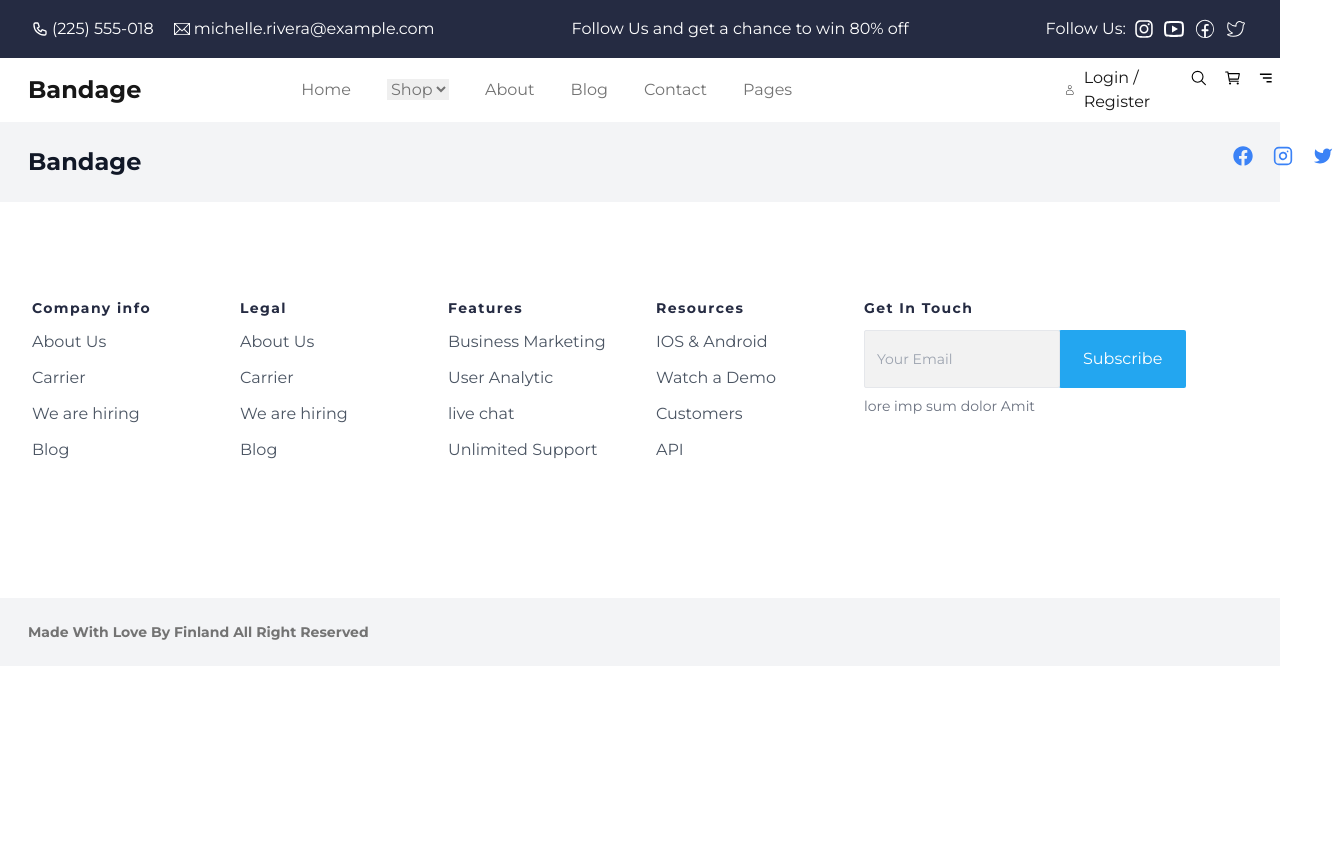
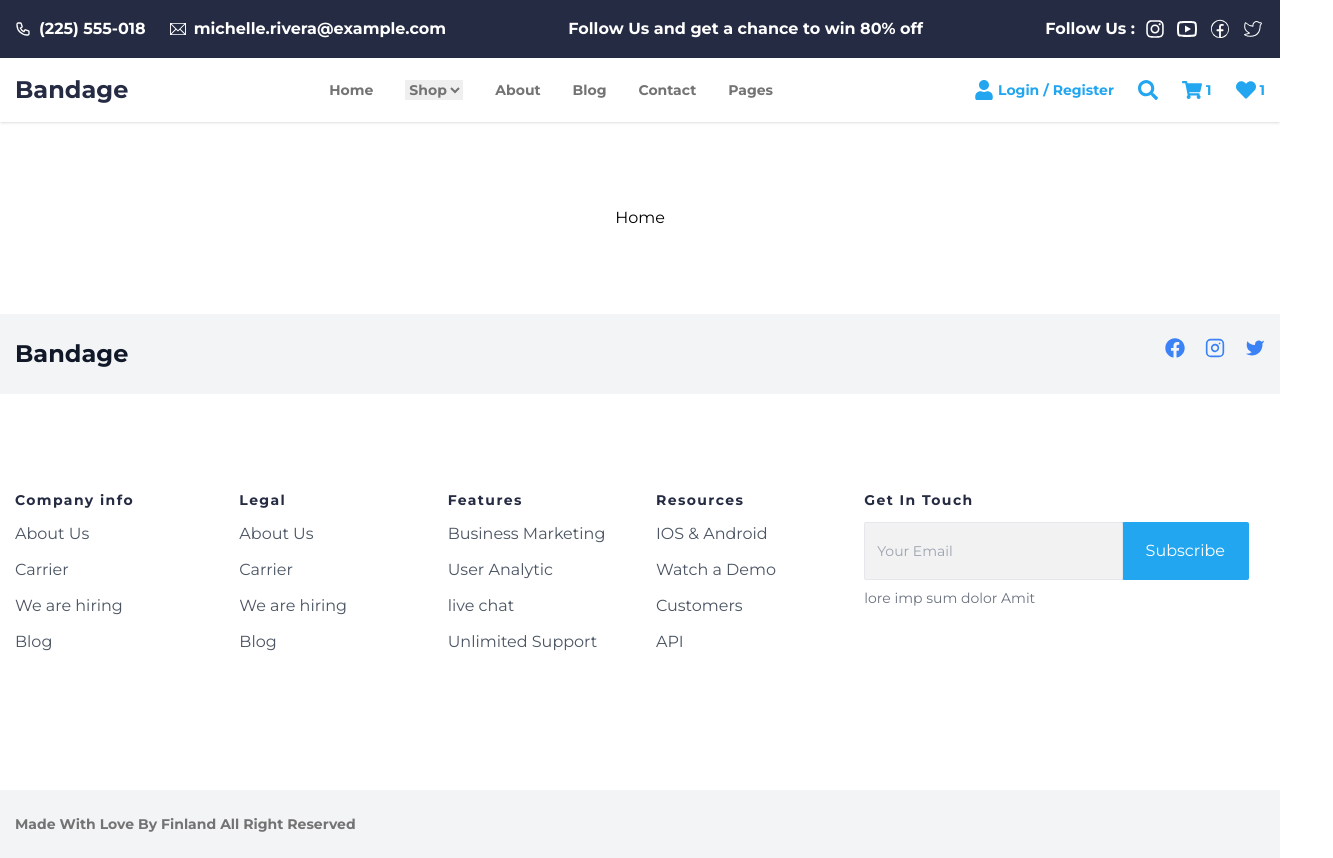
Before and after one commit to abdul-ahad-26/hackathon-2, a Next.js app: page / in a window 1280 px wide. Shown: the whole page, 1333 px wide, since content can reach past the window. Before the commit the page ends 800 px from the top, so only its background shows below. Built offline with nearby package versions, Linux system fonts and the light colour scheme.

Commit message:
fixed errors

```diff
--- a/src/app/components/Footer.tsx
+++ b/src/app/components/Footer.tsx
@@ -3,15 +3,15 @@ import { FaFacebook } from 'react-icons/fa'
 
 const Footer = () => {
     return (
-        <footer className="max-w-[1440px] text-gray-600 body-font mx-auto">
+        <footer className=" text-gray-600 body-font ">
             <div className="bg-gray-100">
-                <div className=" px-4 py-6 mx-auto flex sm:flex-row flex-col">
+                <div className=" container  py-6 justify-between flex sm:flex-row flex-col">
                     <a className="flex title-font font-medium items-center md:justify-start  text-gray-900">
 
-                        <span className="ml-3  font-bold text-2xl">Bandage</span>
+                        <span className="  font-bold text-2xl">Bandage</span>
                     </a>
 
-                    <span className="inline-flex ml-[1080px] sm:mt-0 mt-4  sm:justify-start  text-blue-500">
+                    <span className="inline-flex  sm:mt-0 mt-4  sm:justify-start  text-blue-500">
                         <a className="ml-3">
                             <FaFacebook className='size-5 ' />
                         </a>
@@ -46,9 +46,9 @@ const Footer = () => {
                     </span>
                 </div>
             </div>
-            <div className=" px-4 py-24 mx-auto">
+            <div className=" container py-24 ">
                 <div className="flex flex-wrap md:text-left  order-first">
-                    <div className="lg:w-1/6 md:w-1/2 w-full px-4">
+                    <div className="lg:w-1/6 md:w-1/2 w-full ">
                         <h2 className="title-font font-bold text-[#252B42] tracking-widest text-sm mb-3">
                             Company info
                         </h2>
@@ -128,8 +128,8 @@ const Footer = () => {
                         <h2 className="title-font font-bold text-[#252B42] tracking-widest text-sm mb-3">
                             Get In Touch
                         </h2>
-                        <div className="flex xl:flex-nowrap md:flex-nowrap lg:flex-wrap flex-wrap items-center md:justify-start">
-                            <div className="relative w-40 sm:w-auto xl:mr-0 lg:mr-0 sm:mr-0">
+                        <div className="flex xl:flex-nowrap md:flex-nowrap lg:flex-wrap flex-wrap items-center md:justify-start lg:max-xl:gap-2 gap-0">
+                            <div className="relative w-40 sm:w-auto xl:mr-0 lg:mr-0 lg:w-full sm:mr-0">
                                 <input
                                     type="text"
                                     id="footer-field"
@@ -150,9 +150,9 @@ const Footer = () => {
                 </div>
             </div>
             <div className="bg-gray-100">
-                <div className=" px-4 py-6 mx-auto flex items-center text-center sm:flex-row flex-col">
+                <div className="container  py-6  flex items-center text-center sm:flex-row flex-col">
 
-                    <p className="text-sm font-bold text-[#737373] ml-3 sm:mt-0 mt-4">
+                    <p className="text-sm font-bold text-[#737373]  sm:mt-0 mt-4">
                         Made With Love By
                         Finland All Right Reserved
                     </p>
--- a/src/app/components/Header.tsx
+++ b/src/app/components/Header.tsx
@@ -1,50 +1,47 @@
-import Link from 'next/link'
-import React from 'react'
-import { BiMenuAltRight } from 'react-icons/bi'
-import { CiUser } from 'react-icons/ci'
-import { IoCartOutline, IoSearchOutline } from 'react-icons/io5'
+import Link from "next/link";
+import { FaUser, FaSearch, FaShoppingCart, FaHeart } from "react-icons/fa";
 
-const Header = () => {
-   return (
-      <header className='max-w-[1440px] px-4 bg-[#FFFFFF] mx-auto  h-16 flex   items-center gap-4  py-6 '>
+export default function Header() {
+  return (
+    <header className="bg-white shadow">
+      <div className="container  ">
+        <div className="flex items-center justify-between h-16">
+          {/* Left Logo */}
+          <div className="flex-shrink-0">
+            <h1 className="text-2xl font-bold text-[#252B42]">Bandage</h1>
+          </div>
 
-         <Link href="/">
-            <div className='font-bold text-2xl ml-3'>Bandage
+          {/* Center Navigation */}
+          <nav className="hidden lg:flex space-x-8 text-[#737373] text-sm font-bold ">
+            <Link href="/" className="hover:text-gray-900">Home</Link>
+            <select name="shop" id="shop" className="cursor-pointer">
+              <option value="shop" >Shop</option>
+            </select>
+
+            <Link href="/" className="hover:text-gray-900">About</Link>
+            <Link href="/" className="hover:text-gray-900">Blog</Link>
+            <Link href="/" className="hover:text-gray-900">Contact</Link>
+            <Link href="/" className="hover:text-gray-900">Pages</Link>
+          </nav>
+
+          {/* Right Icons */}
+          <div className="flex items-center space-x-6 text-[#23A6F0] font-bold text-sm">
+            <Link href="/" className="flex items-center space-x-1">
+              <FaUser className="text-[20px]" />
+              <span className="hidden sm:inline">Login / Register</span>
+            </Link>
+            <FaSearch className="text-[20px]" />
+            <div className="flex gap-1">
+              <FaShoppingCart className="text-[20px]" />
+              <span >1</span>
             </div>
-         </Link>
-
-
-         <nav className='ml-36'>
-            <ul className='flex   gap-9 font-normal  text-[#737373] '>
-               <li><Link href='/'>Home</Link></li>
-               <li><select name="shop" id="shop">
-                  <option value="/">
-                     Shop
-                  </option>
-               </select>
-               </li>
-               <li><Link href='/'>About</Link></li>
-               <li><Link href='/'>Blog</Link></li>
-               <li><Link href='/'>Contact</Link></li>
-               <li><Link href='/'>Pages</Link></li>
-
-            </ul>
-         </nav>
-         <div className='flex ml-64 gap-4'>
-            <div className='flex gap-2 items-center '>
-               <CiUser />
-               <Link href="/">Login / Register</Link>
-
+            <div className="flex gap-1">
+              <FaHeart className="text-[20px]" />
+              <span >1</span>
             </div>
-
-
-            <IoSearchOutline className='size-6 text-black ' />
-            <IoCartOutline className='size-6 text-black ' />
-            <BiMenuAltRight className='size-6 text-black ' />
-         </div>
-
-      </header>
-   )
+          </div>
+        </div>
+      </div>
+    </header>
+  );
 }
-
-export default Header
--- a/src/app/components/HeaderTop.tsx
+++ b/src/app/components/HeaderTop.tsx
@@ -7,30 +7,32 @@ import { TfiEmail } from 'react-icons/tfi'
 
 const HeaderTop = () => {
   return (
-    <div className="h-[58px] max-w-[1440px] bg-[#252B42] text-white   items-center mx-auto justify-between px-4 hidden lg:flex">
-      <div className='px-4 flex gap-5  '>
-        <div className="flex items-center">
-        <HiOutlinePhone className='mr-1' />
-          (225) 555-018
+    <div className='bg-[#252B42]'>
+      <div className="h-[58px] container  text-white font-bold text-sm  items-center justify-between hidden lg:flex xl:text-base">
+        <div className=' flex gap-6  '>
+          <div className="flex items-center gap-2">
+            <HiOutlinePhone />
+            <div>(225) 555-018</div>
+          </div>
+          <div className="flex items-center gap-2">
+            <TfiEmail />
+            <div>michelle.rivera@example.com</div>
+          </div>
         </div>
-        <div className="flex items-center ">
-        <TfiEmail className='mr-1'/>
-        michelle.rivera@example.com
-        </div>
-      </div>
-      <div className='px-4'>Follow Us  and get a chance to win 80% off</div>
-      <div className='px-4 flex items-center gap-2'>
-        <div>Follow Us:</div>
-        <FaInstagram className='text-[20px]'/>
-        <RiYoutubeLine className='text-[24px]'/>
-        <CiFacebook className='text-[22px]'/>
-        <CiTwitter className='text-[24px]'/>
+        <div className='items-center'>Follow Us  and get a chance to win 80% off</div>
+        <div className=' flex items-center gap-[10px] '>
+          <div>Follow Us :</div>
+          <FaInstagram className='text-[20px]' />
+          <RiYoutubeLine className='text-[24px]' />
+          <CiFacebook className='text-[22px]' />
+          <CiTwitter className='text-[24px]' />
 
 
 
 
+        </div>
       </div>
-      </div>
+    </div>
   )
 }
 
--- a/src/app/globals.css
+++ b/src/app/globals.css
@@ -2,7 +2,7 @@
 @tailwind components;
 @tailwind utilities;
 
-:root {
+/* :root {
   --background: #ffffff;
   --foreground: #171717;
 }
@@ -24,4 +24,9 @@ body {
   .text-balance {
     text-wrap: balance;
   }
+} */
+
+* {
+  margin: 0;
+  padding: 0;
 }
--- a/src/app/page.tsx
+++ b/src/app/page.tsx
@@ -2,7 +2,11 @@
 
 export default function Home() {
   return (
-    <div>
+    <div className="bg-[##FAFAFA] flex min-h-48 justify-center text-center items-center">
+      <div className="container ">
+      Home
+      </div>
+
 
     </div>
 
--- a/tailwind.config.ts
+++ b/tailwind.config.ts
@@ -12,6 +12,10 @@ const config: Config = {
         background: "var(--background)",
         foreground: "var(--foreground)",
       },
+      container: {
+        center: true,
+        padding: "15px",
+      },
     },
   },
   plugins: [],
```
